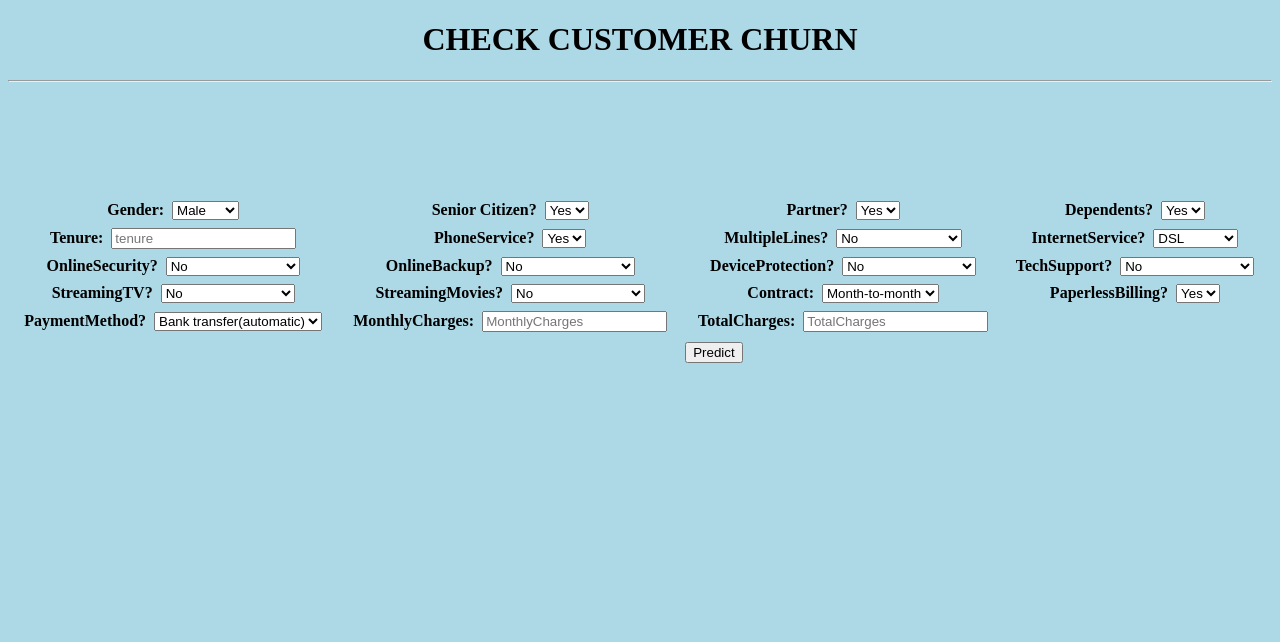
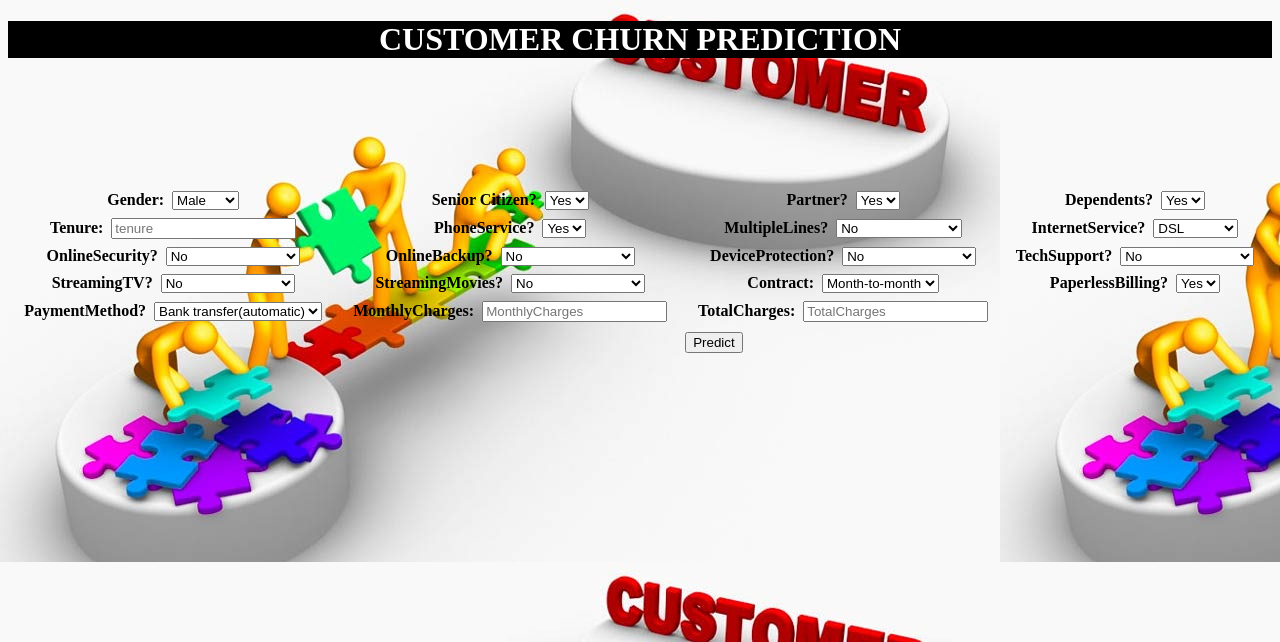
Before and after one commit to silpasath/trial, a Flask app: page / in a window 1280 px wide. Shown: the top 642 px of the page. Run offline with Flask 2, Linux system fonts and the light colour scheme; parts of the project's set-up code (start-up, migrations or seed data) failed here and were passed over.

Commit message:
Add files via upload

```diff
--- a/templates/index.css
+++ b/templates/index.css
@@ -1,3 +1,5 @@
 body {
+	background-image: url("img_girl.jpg");
   background-color: lightblue;
+
 }
--- a/templates/index.html
+++ b/templates/index.html
@@ -11,11 +11,11 @@
 <link href='index.css' rel='stylesheet' type='text/css'>
 </head>
 
-<body style=background-image: img_girl.jpg;">
- <div class="login">
-	<h1 style="color:black;text-align:center;">CHECK CUSTOMER CHURN</h1>
-	<hr>
-
+<body style="background-color: lightyellow;">
+ <div class="login" style="background-color: black;">
+	<h1 style="color:white;text-align:center;">CUSTOMER CHURN PREDICTION</h1>
+</div>
+<div>
      <!-- Main Input For Receiving Query to our ML -->
     <form action="{{ url_for('predict')}}"method="post">
 	<br>
```
